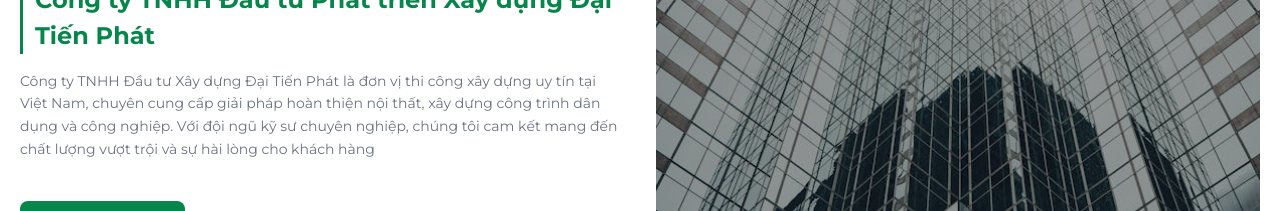
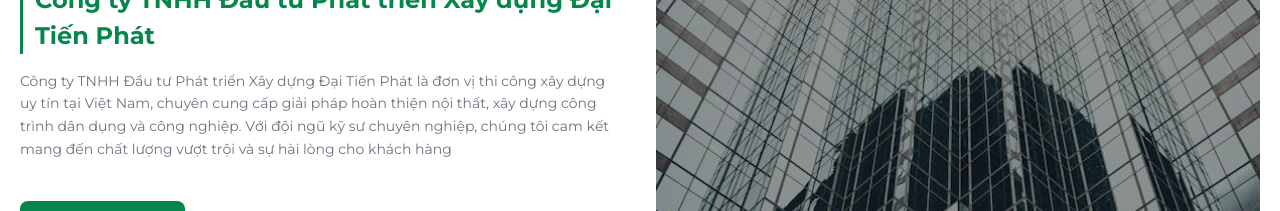
Before and after one commit to MrThong24/WebBuilding, a Next.js app: page / in a window 1280 px wide. Shown: the part 439-650 px from the top of the page. Built offline with nearby package versions, Linux system fonts and the light colour scheme.

Commit message:
udpate code

```diff
--- a/src/app/contact/page.tsx
+++ b/src/app/contact/page.tsx
@@ -28,7 +28,7 @@ export default function Contact() {
           <div className="grid lg:grid-cols-3 items-start gap-4 shadow-[0_2px_10px_-3px_rgba(6,81,237,0.3)] rounded-lg mt-12">
             <div className="bg-[var(--thm-primary-color)] rounded-tl-lg rounded-bl-lg p-6 h-full max-lg:order-1">
               <h2 className="text-xl text-white">
-                Công ty TNHH Đầu tư Xây dựng Đại Tiến Phát
+                Công ty TNHH Đầu tư Phát triển Xây dựng Đại Tiến Phát
               </h2>
               <ul className="mt-16 space-y-8">
                 <li className="flex items-center">
--- a/src/app/home/SectionAbout.tsx
+++ b/src/app/home/SectionAbout.tsx
@@ -39,11 +39,11 @@ export default function SectionAbout() {
                 transition={{ duration: 0.5, delay: 0.4 }}
                 viewport={{ once: true }}
               >
-                Công ty TNHH Đầu tư Xây dựng Đại Tiến Phát là đơn vị thi công
-                xây dựng uy tín tại Việt Nam, chuyên cung cấp giải pháp hoàn
-                thiện nội thất, xây dựng công trình dân dụng và công nghiệp. Với
-                đội ngũ kỹ sư chuyên nghiệp, chúng tôi cam kết mang đến chất
-                lượng vượt trội và sự hài lòng cho khách hàng
+                Công ty TNHH Đầu tư Phát triển Xây dựng Đại Tiến Phát là đơn vị
+                thi công xây dựng uy tín tại Việt Nam, chuyên cung cấp giải pháp
+                hoàn thiện nội thất, xây dựng công trình dân dụng và công
+                nghiệp. Với đội ngũ kỹ sư chuyên nghiệp, chúng tôi cam kết mang
+                đến chất lượng vượt trội và sự hài lòng cho khách hàng
               </motion.p>
             </div>
             <motion.button
```
